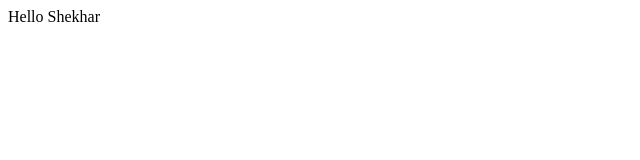
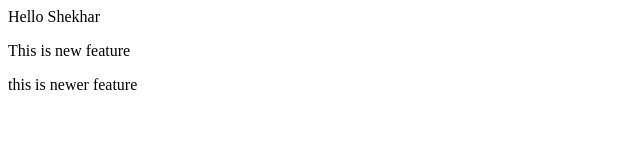
Before and after one commit to ShekharPrasd/LocalRepo, a plain HTML site: page index.html in a window 1280 px wide. Shown: the whole page, without its empty margins (0-640 px from the left). Drawn offline with Linux system fonts and the light colour scheme.

Commit message:
add two paragraph

```diff
--- a/index.html
+++ b/index.html
@@ -1 +1,3 @@
 <p>Hello Shekhar</p>
+<p>This is new feature</p>
+<p>this is newer feature</p>
```
